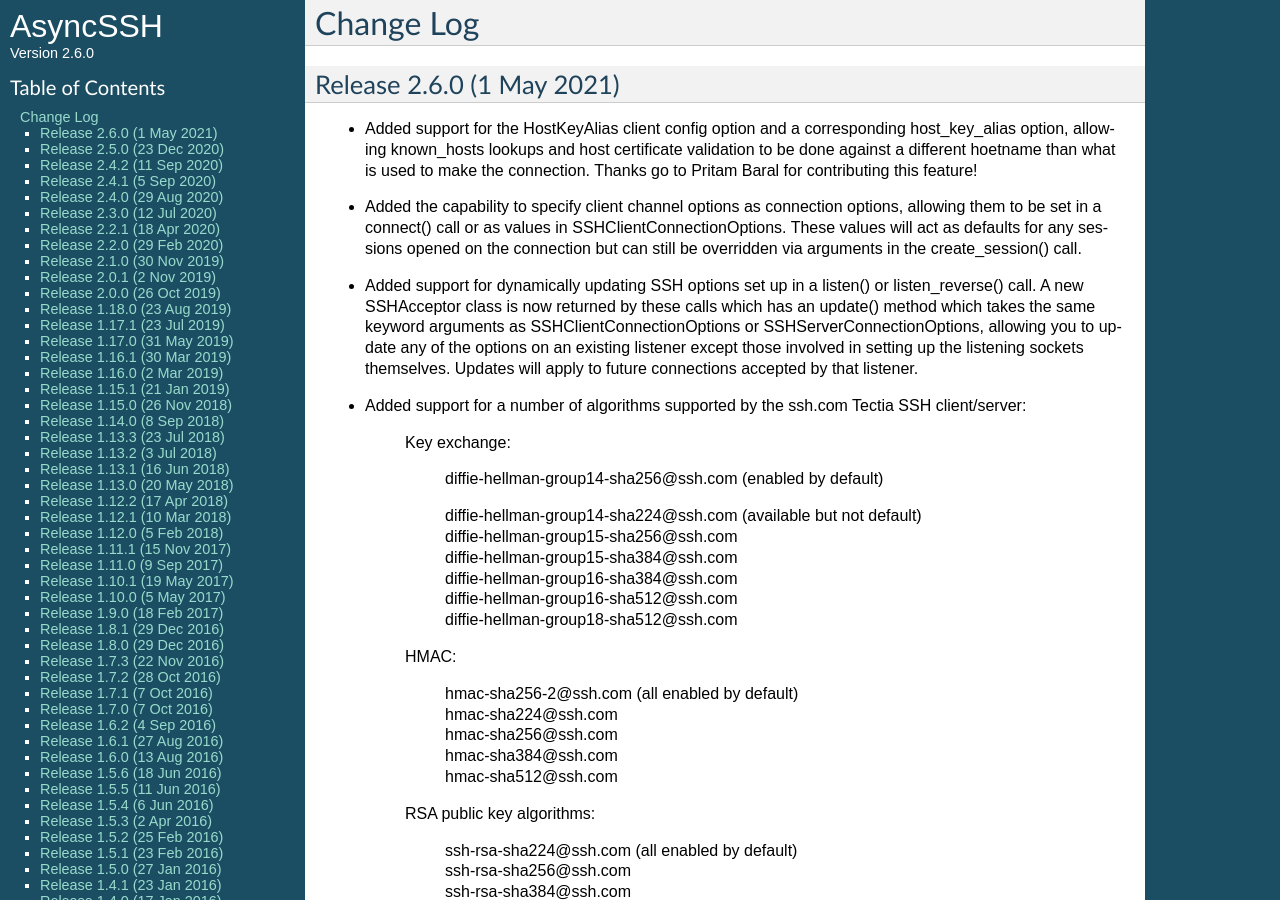
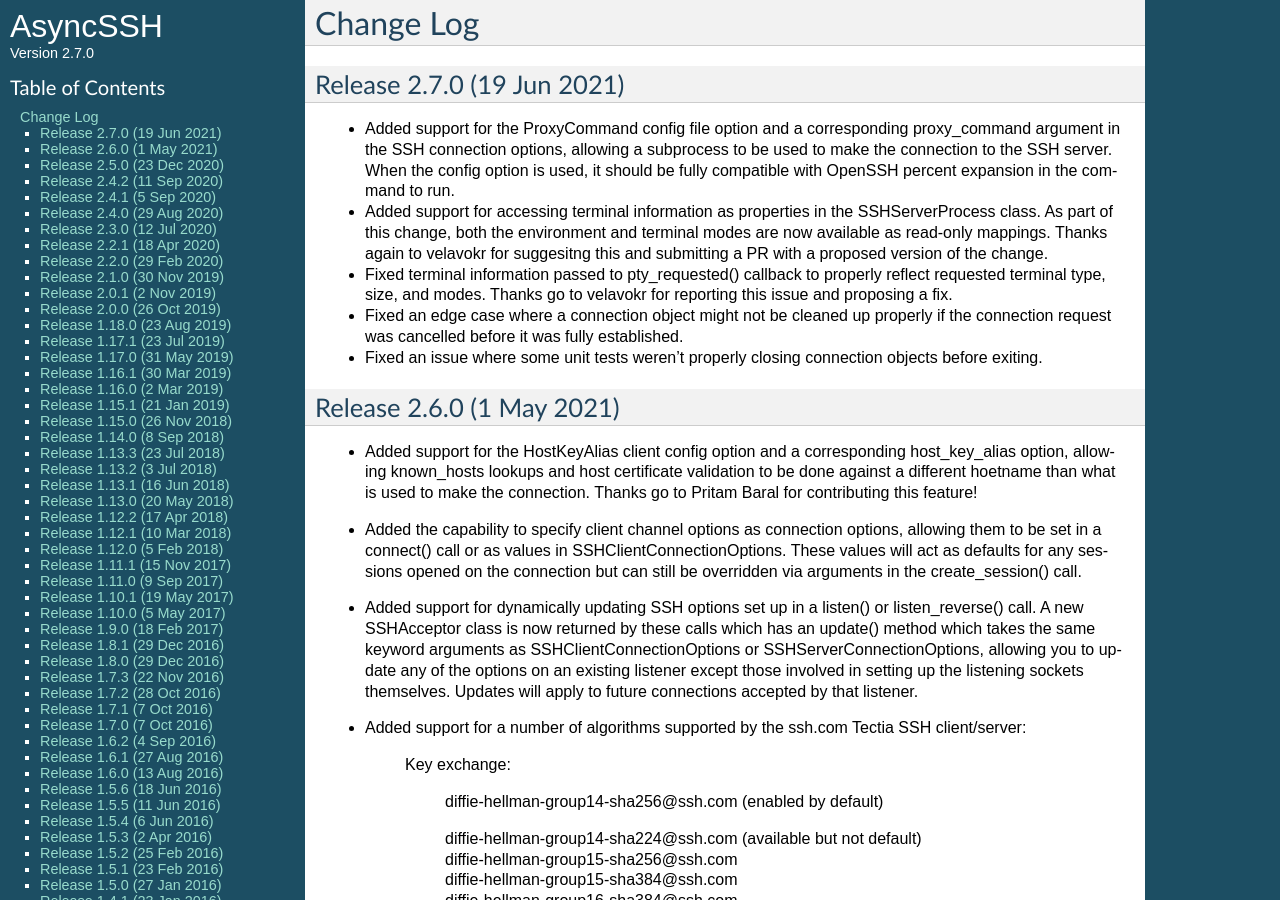
Before and after one commit to ronf/asyncssh, a Sphinx documentation site: the page built from docs/changes.rst, in a window 1280 px wide and 900 px high. Built offline with Sphinx 7.4.7, drawn with Linux system fonts in a browser that asks for light colours.

Commit message:
Bump version number up to 2.7.0 and update change log

```diff
--- a/asyncssh/version.py
+++ b/asyncssh/version.py
@@ -26,4 +26,4 @@ __author_email__ = 'ronf@timeheart.net'
 
 __url__ = 'http://asyncssh.timeheart.net'
 
-__version__ = '2.6.0'
+__version__ = '2.7.0'
--- a/docs/changes.rst
+++ b/docs/changes.rst
@@ -2,6 +2,32 @@
 
 Change Log
 ==========
+
+Release 2.7.0 (19 Jun 2021)
+---------------------------
+
+* Added support for the ProxyCommand config file option and a
+  corresponding proxy_command argument in the SSH connection options,
+  allowing a subprocess to be used to make the connection to the SSH
+  server. When the config option is used, it should be fully compatible
+  with OpenSSH percent expansion in the command to run.
+
+* Added support for accessing terminal information as properties in the
+  SSHServerProcess class. As part of this change, both the environment
+  and terminal modes are now available as read-only mappings. Thanks
+  again to velavokr for suggesitng this and submitting a PR with a
+  proposed version of the change.
+
+* Fixed terminal information passed to pty_requested() callback to
+  properly reflect requested terminal type, size, and modes. Thanks go
+  to velavokr for reporting this issue and proposing a fix.
+
+* Fixed an edge case where a connection object might not be cleaned up
+  properly if the connection request was cancelled before it was fully
+  established.
+
+* Fixed an issue where some unit tests weren't properly closing
+  connection objects before exiting.
 
 Release 2.6.0 (1 May 2021)
 --------------------------
```
